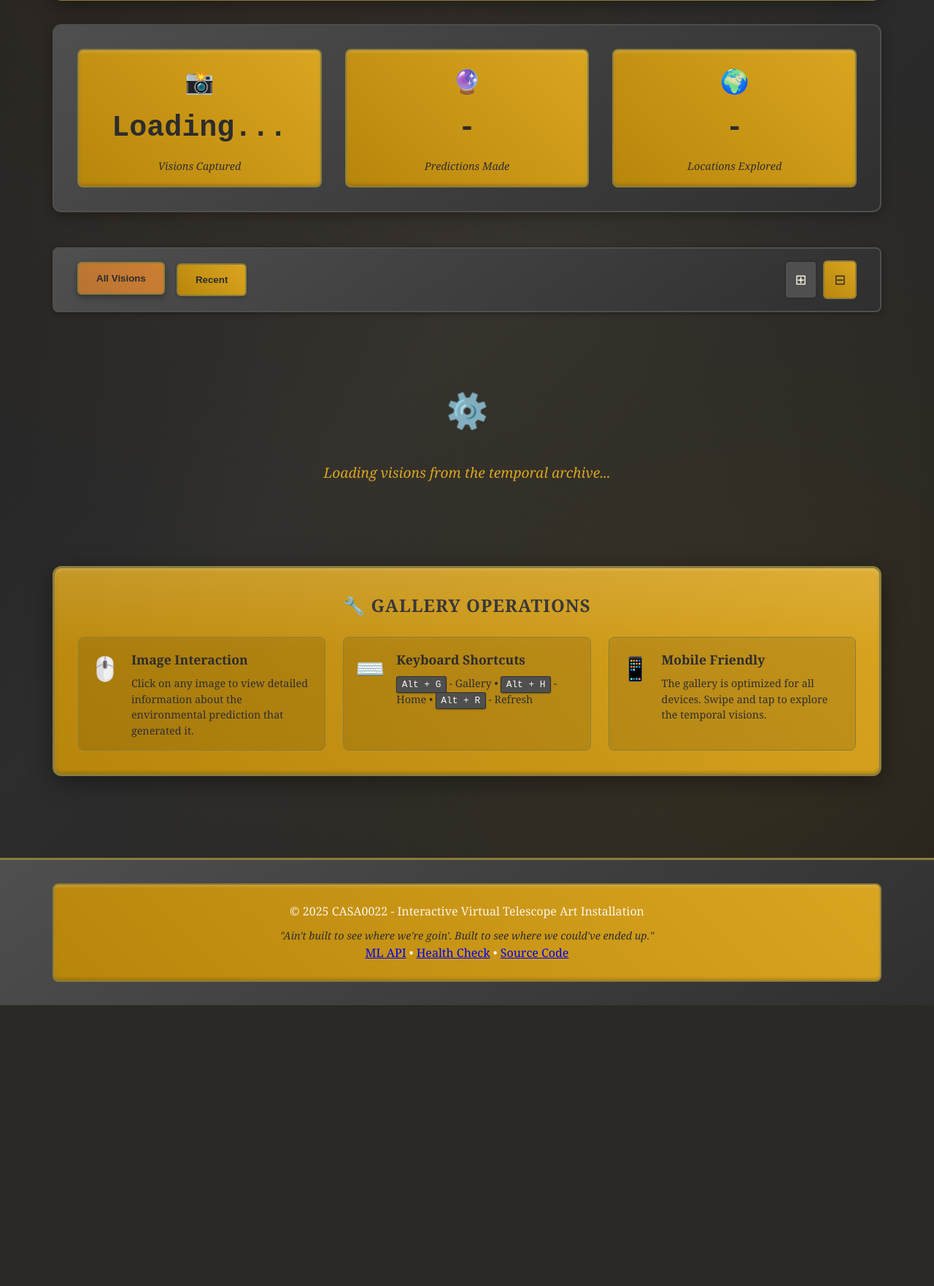
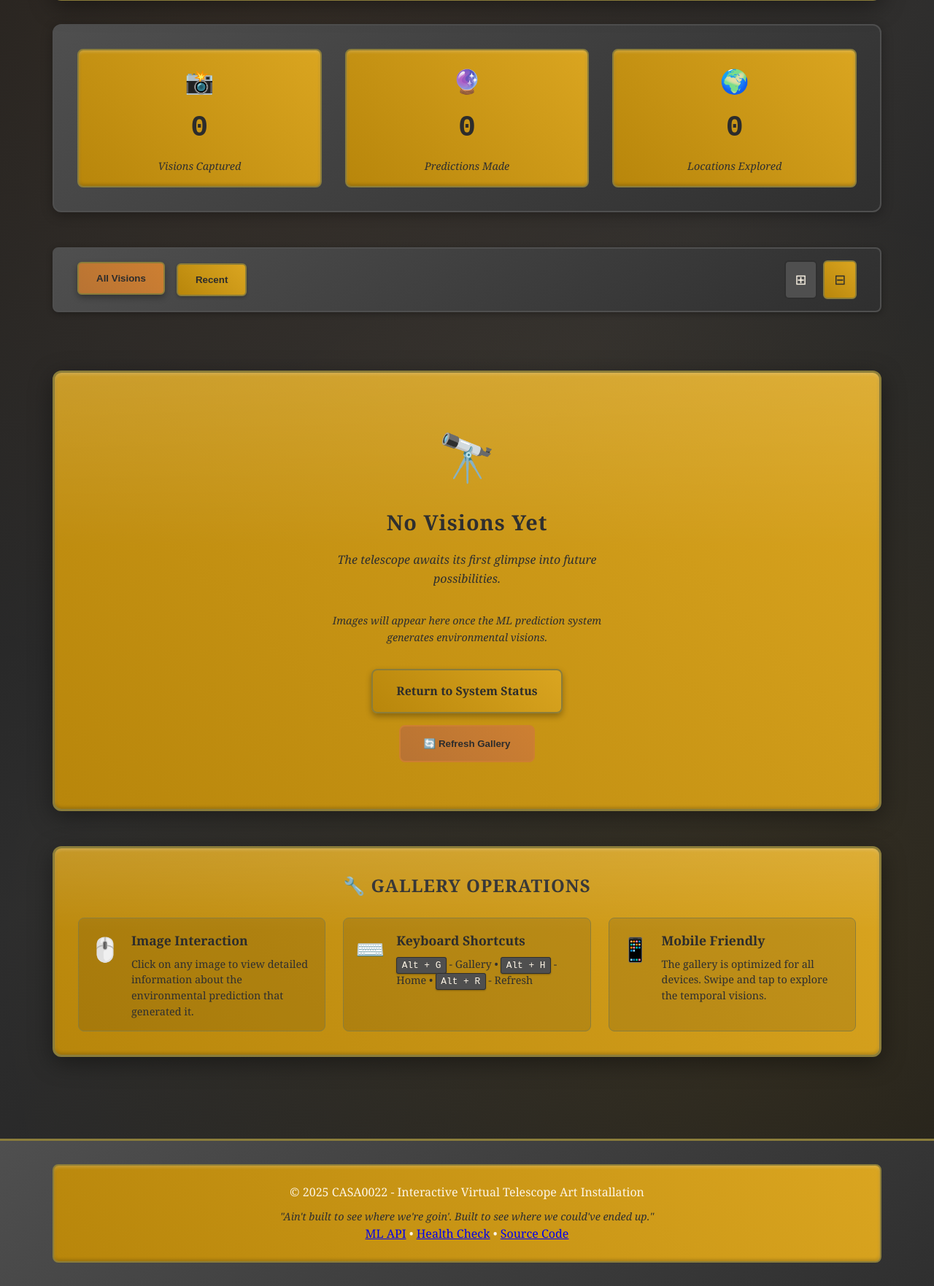
Before and after one commit to rorschachwilpeng/CASA0022_Obscura-No.7, a Flask app: page /gallery in a window 1280 px wide. Shown: the part 494-2257 px from the top of the page at 73% size. Before the commit the page ends 1872 px from the top, so only its background shows below. Run offline with Flask 3, Linux system fonts and the light colour scheme; data that the repository does not hold is empty; some libraries are stand-ins or nearby versions.

Commit message:
Fix critical issues: add missing gallery.js and correct modal selector
- Add missing gallery.js script loading in gallery.html
- Fix modal close button selector from .modal-close-btn to .modal-close
- Remove CSS versioning to prevent caching issues
- These fixes should resolve image loading problems

```diff
--- a/api/static/js/image-modal.js
+++ b/api/static/js/image-modal.js
@@ -262,7 +262,7 @@ class ImageModal {
         if (!this.modal) return;
 
         // 关闭按钮
-        const closeBtn = this.modal.querySelector('.modal-close-btn');
+        const closeBtn = this.modal.querySelector('.modal-close');
         closeBtn?.addEventListener('click', () => this.hide());
 
         // 背景点击关闭
--- a/api/templates/gallery.html
+++ b/api/templates/gallery.html
@@ -5,8 +5,8 @@
 {% block og_title %}Virtual Telescope Gallery - Obscura No.7{% endblock %}
 
 {% block extra_css %}
-<link rel="stylesheet" href="{{ url_for('static', filename='css/gallery.css') }}?v=2.0">
-<link rel="stylesheet" href="{{ url_for('static', filename='css/image-modal.css') }}?v=2.0">
+<link rel="stylesheet" href="{{ url_for('static', filename='css/gallery.css') }}">
+<link rel="stylesheet" href="{{ url_for('static', filename='css/image-modal.css') }}">
 <style>
 /* Additional Gallery-specific styles */
 .sr-only {
@@ -363,6 +363,7 @@ kbd {
 {% endblock %}
 
 {% block extra_js %}
+<script src="{{ url_for('static', filename='js/gallery.js') }}"></script>
 <!-- Load ImageModal first -->
 <script src="{{ url_for('static', filename='js/image-modal.js') }}"></script>
 <script>
```
